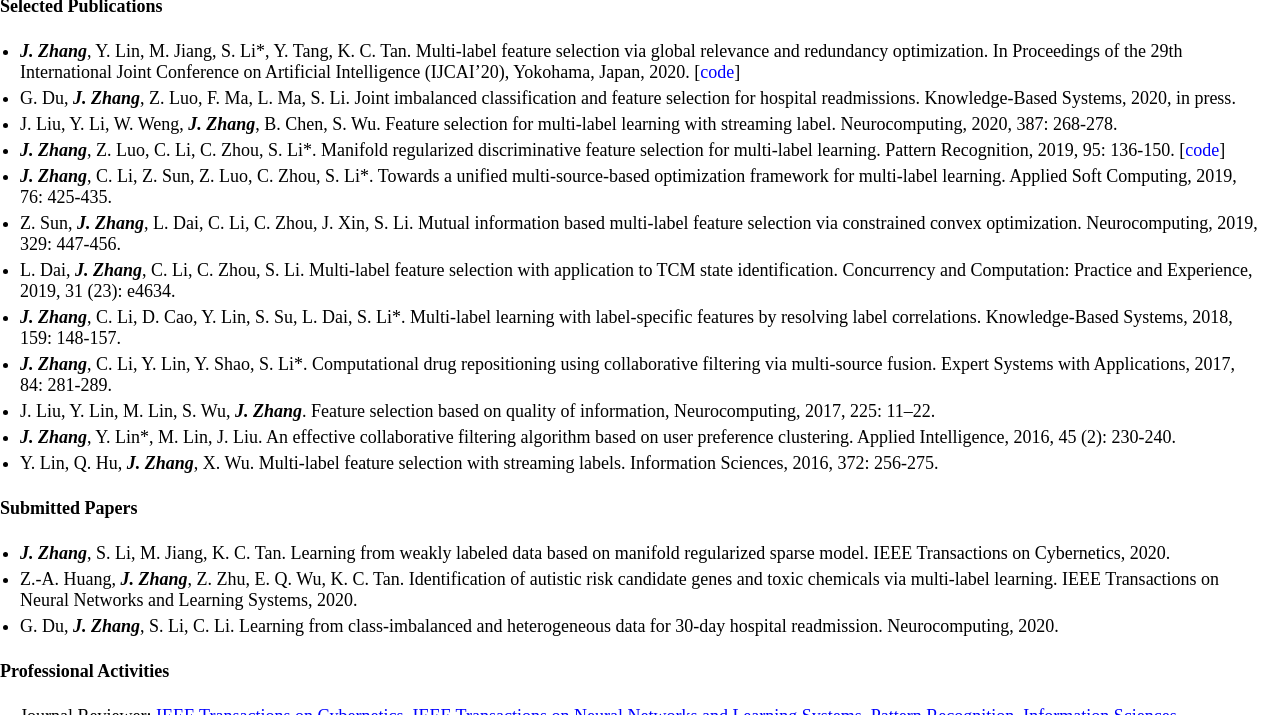
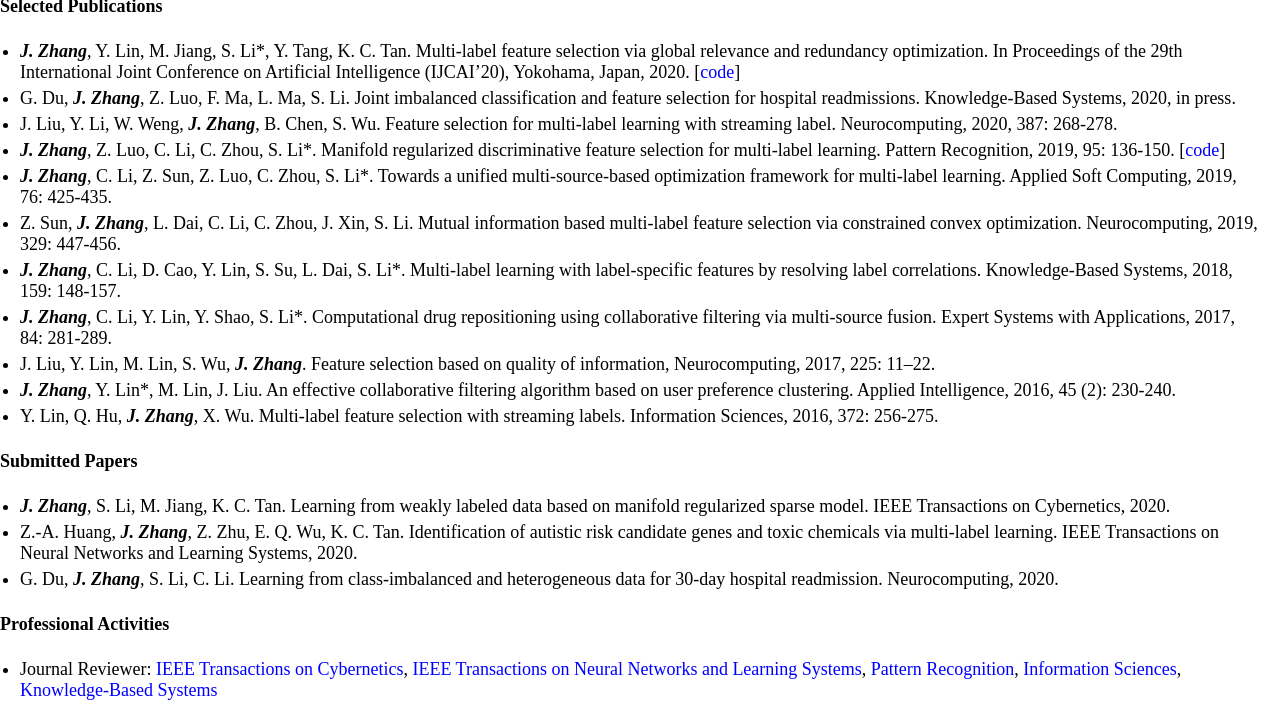
Before and after one commit to jiazhang-ml/jiazhang-ml.github.io, a Jekyll site: the page built from index.md, in a window 1280 px wide and 900 px high, scrolled down 408 px, cut to the strip 0-715 px from the top of the window. Built offline with Jekyll 4.4.1, drawn with Linux system fonts in a browser that asks for light colours.

Commit message:
Update index.md

```diff
--- a/index.md
+++ b/index.md
@@ -25,7 +25,6 @@ I am boardly interested in machine learning, data mining, and artificial intelli
 * ***J. Zhang***, Z. Luo, C. Li, C. Zhou, S. Li\*. Manifold regularized discriminative feature selection for multi-label learning. Pattern Recognition, 2019, 95: 136-150. [[code](MDFS-master.zip)]
 * ***J. Zhang***, C. Li, Z. Sun, Z. Luo, C. Zhou, S. Li\*. Towards a unified multi-source-based optimization framework for multi-label learning. Applied Soft Computing, 2019, 76: 425-435.
 * Z. Sun, ***J. Zhang***, L. Dai, C. Li, C. Zhou, J. Xin, S. Li. Mutual information based multi-label feature selection via constrained convex optimization. Neurocomputing, 2019, 329: 447-456.
-* L. Dai, ***J. Zhang***, C. Li, C. Zhou, S. Li. Multi‐label feature selection with application to TCM state identification. Concurrency and Computation: Practice and Experience, 2019, 31 (23): e4634.
 * ***J. Zhang***, C. Li, D. Cao, Y. Lin, S. Su, L. Dai, S. Li\*. Multi-label learning with label-specific features by resolving label correlations. Knowledge-Based Systems, 2018, 159: 148-157.
 * ***J. Zhang***, C. Li, Y. Lin, Y. Shao, S. Li\*. Computational drug repositioning using collaborative filtering via multi-source fusion. Expert Systems with Applications, 2017, 84: 281-289.
 * J. Liu, Y. Lin, M. Lin, S. Wu, ***J. Zhang***. Feature selection based on quality of information, Neurocomputing, 2017, 225: 11–22.
```
